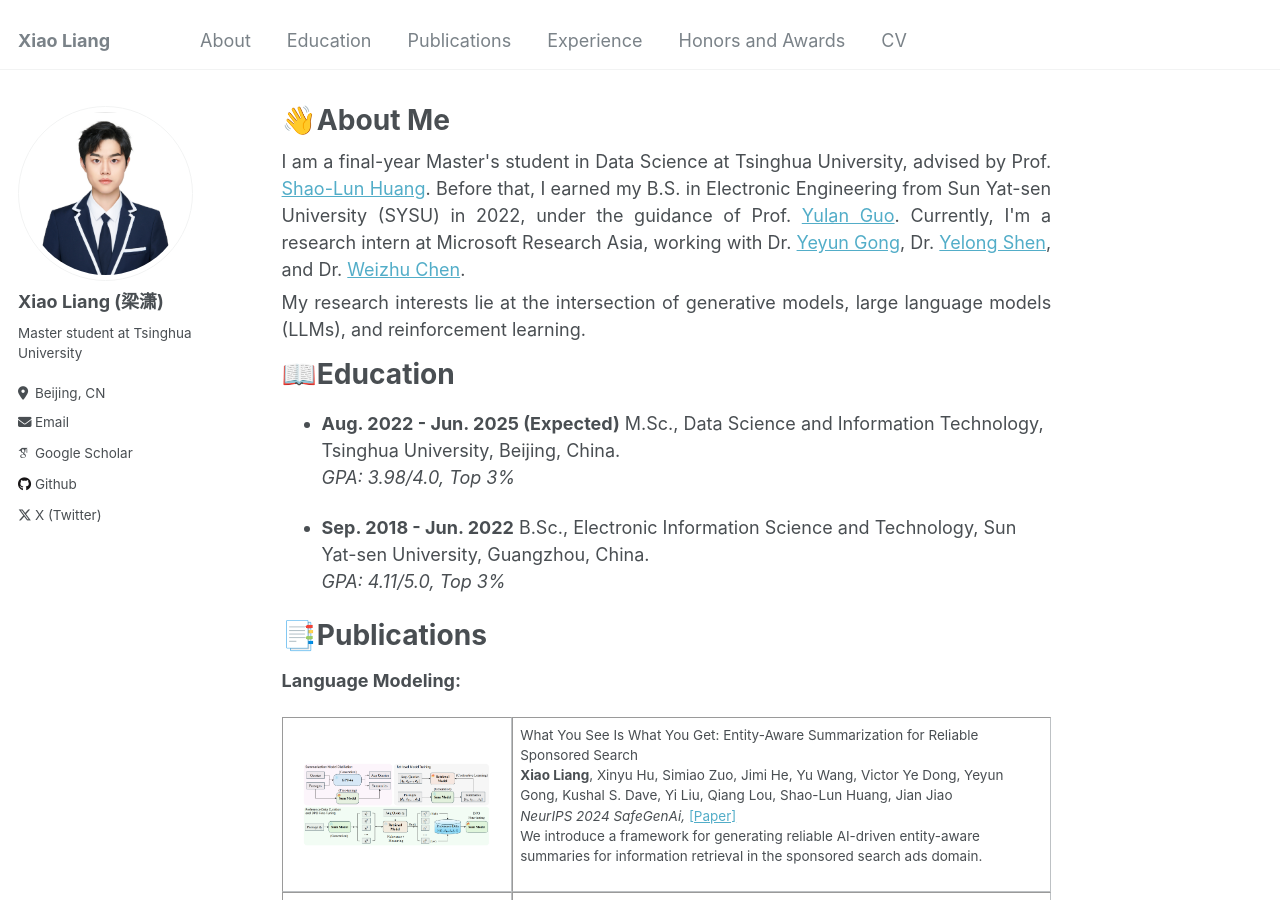
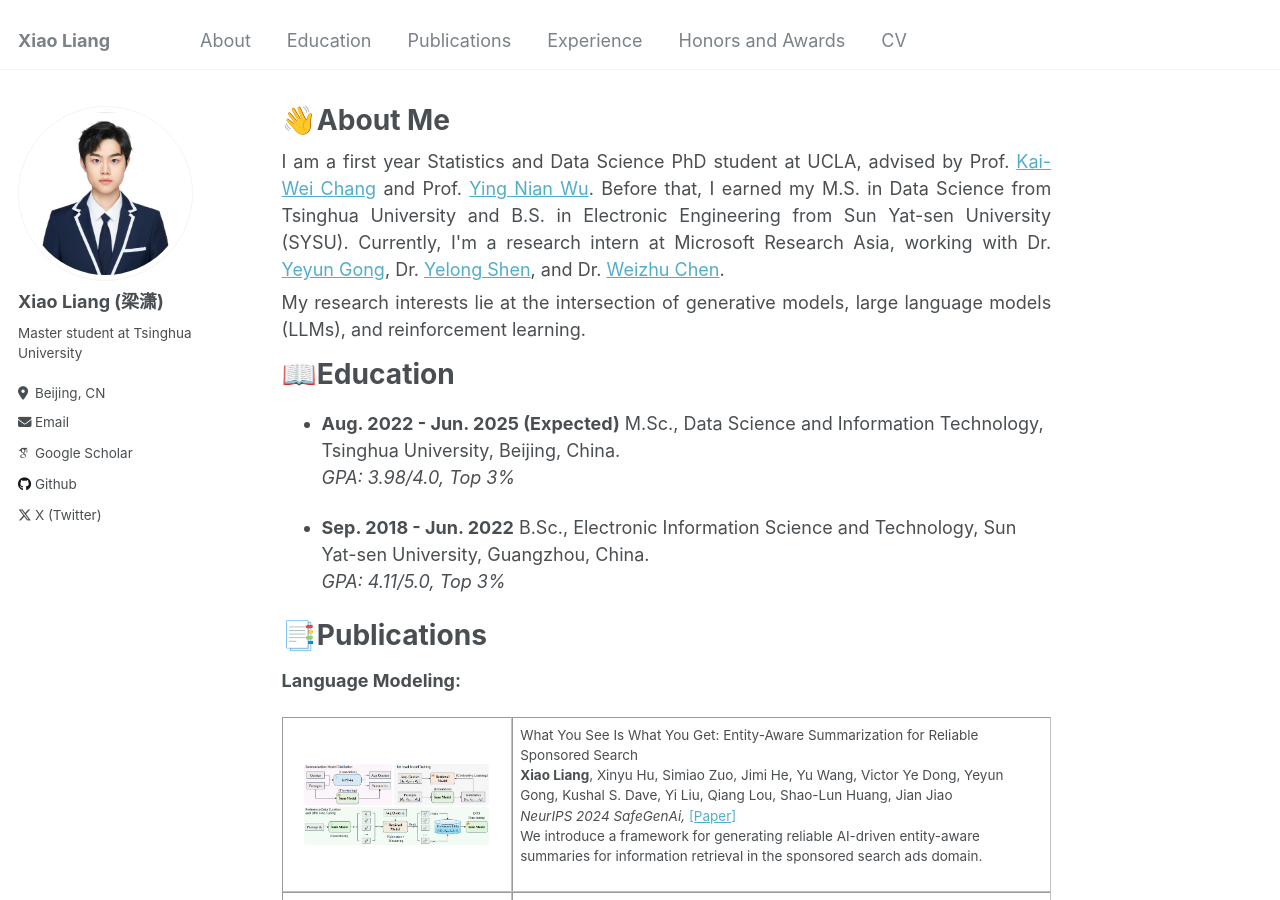
Before and after one commit to MasterVito/MasterVito.github.io, a Jekyll site: the page built from _pages/about.md, in a window 1280 px wide and 900 px high. Built offline with Jekyll 4.4.1, drawn with Linux system fonts in a browser that asks for light colours; some web fonts are replaced; some of the changed text lies outside the part shown.

Commit message:
update_univ

```diff
--- a/_pages/about.md
+++ b/_pages/about.md
@@ -16,11 +16,9 @@ My research interests lie at the intersection of generative models, large langua
 
 
 <div style="text-align: justify;">
-  I am a final-year Master's student in Data Science at Tsinghua University, advised by Prof.
-  <a href="https://sites.google.com/view/slhuang/home" target="_blank">Shao-Lun Huang</a>.
-  Before that, I earned my B.S. in Electronic Engineering from Sun Yat-sen University (SYSU) in 2022,
-  under the guidance of Prof.
-  <a href="http://www.yulanguo.cn/" target="_blank">Yulan Guo</a>.
+  I am a first year Statistics and Data Science PhD student at UCLA, advised by Prof.
+  <a href="https://web.cs.ucla.edu/~kwchang/" target="_blank">Kai-Wei Chang</a> and Prof. <a href="http://www.stat.ucla.edu/~ywu/me.html" target="_blank">Ying Nian Wu</a>.
+  Before that, I earned my M.S. in Data Science from Tsinghua University and B.S. in Electronic Engineering from Sun Yat-sen University (SYSU).
   Currently, I'm a research intern at Microsoft Research Asia, working with
   Dr. <a href="https://www.microsoft.com/en-us/research/people/yegong/" target="_blank">Yeyun Gong</a>,
   Dr. <a href="https://scholar.google.com/citations?user=S6OFEFEAAAAJ&hl=en" target="_blank">Yelong Shen</a>,
```
Also changed, not shown: other parts of _pages/about.md (+1 -0 lines).
